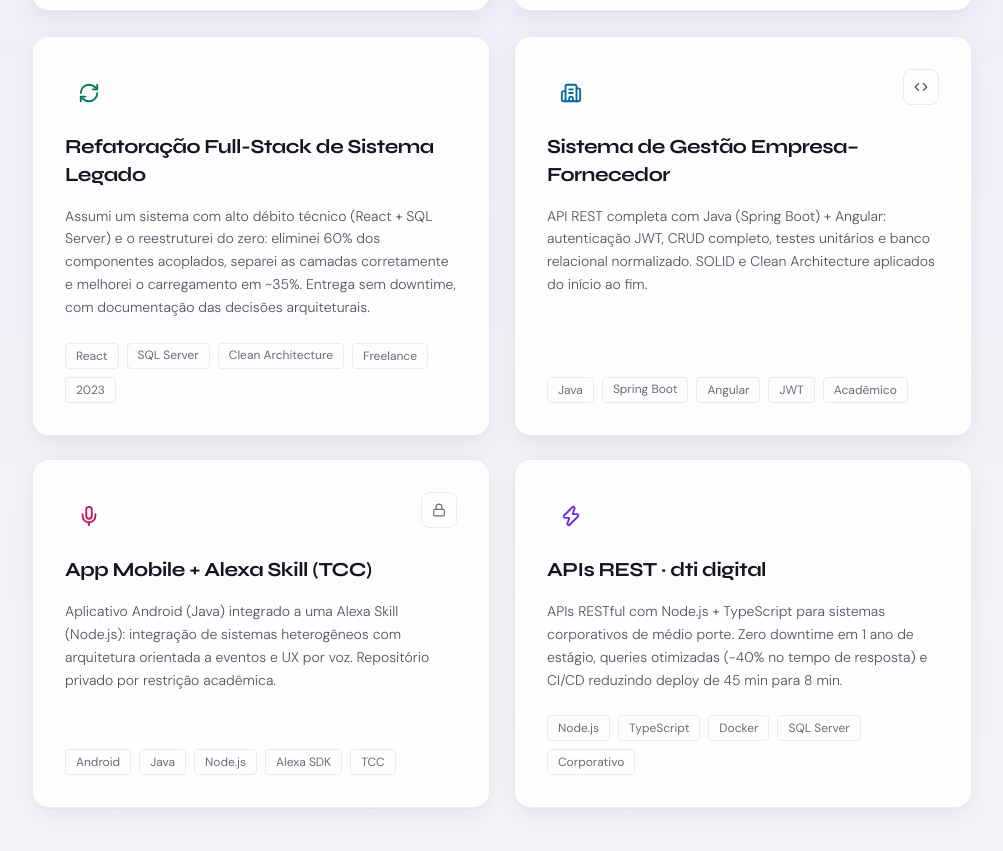
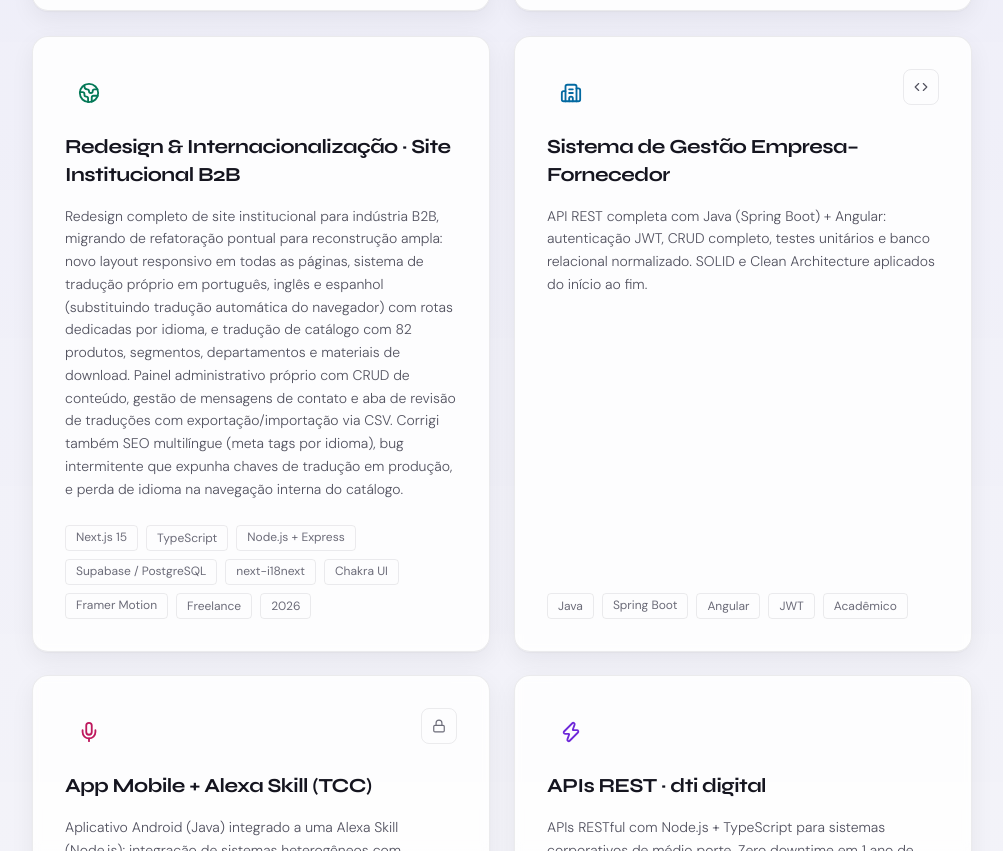
Before and after one commit to PedroHTLemos/portfolio-pedro-lemos, a React (Vite) app: page / in a window 1280 px wide. Shown: the part 3003-3854 px from the top of the page, without its empty margins (138-1141 px from the left). Built offline with nearby package versions, Linux system fonts and the light colour scheme.

Commit message:
refactor project update

```diff
--- a/src/data/portfolio.ts
+++ b/src/data/portfolio.ts
@@ -110,11 +110,11 @@ export const projects: Project[] = [
   },
   {
     id: 'legacy-refactor',
-    title: 'Refatoração Full-Stack de Sistema Legado',
+    title: 'Redesign & Internacionalização · Site Institucional B2B',
     description:
-      'Assumi um sistema com alto débito técnico (React + SQL Server) e o reestruturei do zero: eliminei 60% dos componentes acoplados, separei as camadas corretamente e melhorei o carregamento em ~35%. Entrega sem downtime, com documentação das decisões arquiteturais.',
-    tags: ['React', 'SQL Server', 'Clean Architecture', 'Freelance', '2023'],
-    icon: 'RefreshCw',
+      'Redesign completo de site institucional para indústria B2B, migrando de refatoração pontual para reconstrução ampla: novo layout responsivo em todas as páginas, sistema de tradução próprio em português, inglês e espanhol (substituindo tradução automática do navegador) com rotas dedicadas por idioma, e tradução de catálogo com 82 produtos, segmentos, departamentos e materiais de download. Painel administrativo próprio com CRUD de conteúdo, gestão de mensagens de contato e aba de revisão de traduções com exportação/importação via CSV. Corrigi também SEO multilíngue (meta tags por idioma), bug intermitente que expunha chaves de tradução em produção, e perda de idioma na navegação interna do catálogo.',
+    tags: ['Next.js 15', 'TypeScript', 'Node.js + Express', 'Supabase / PostgreSQL', 'next-i18next', 'Chakra UI', 'Framer Motion', 'Freelance', '2026'],
+    icon: 'Globe2',
     color: 'green',
   },
   {
```
